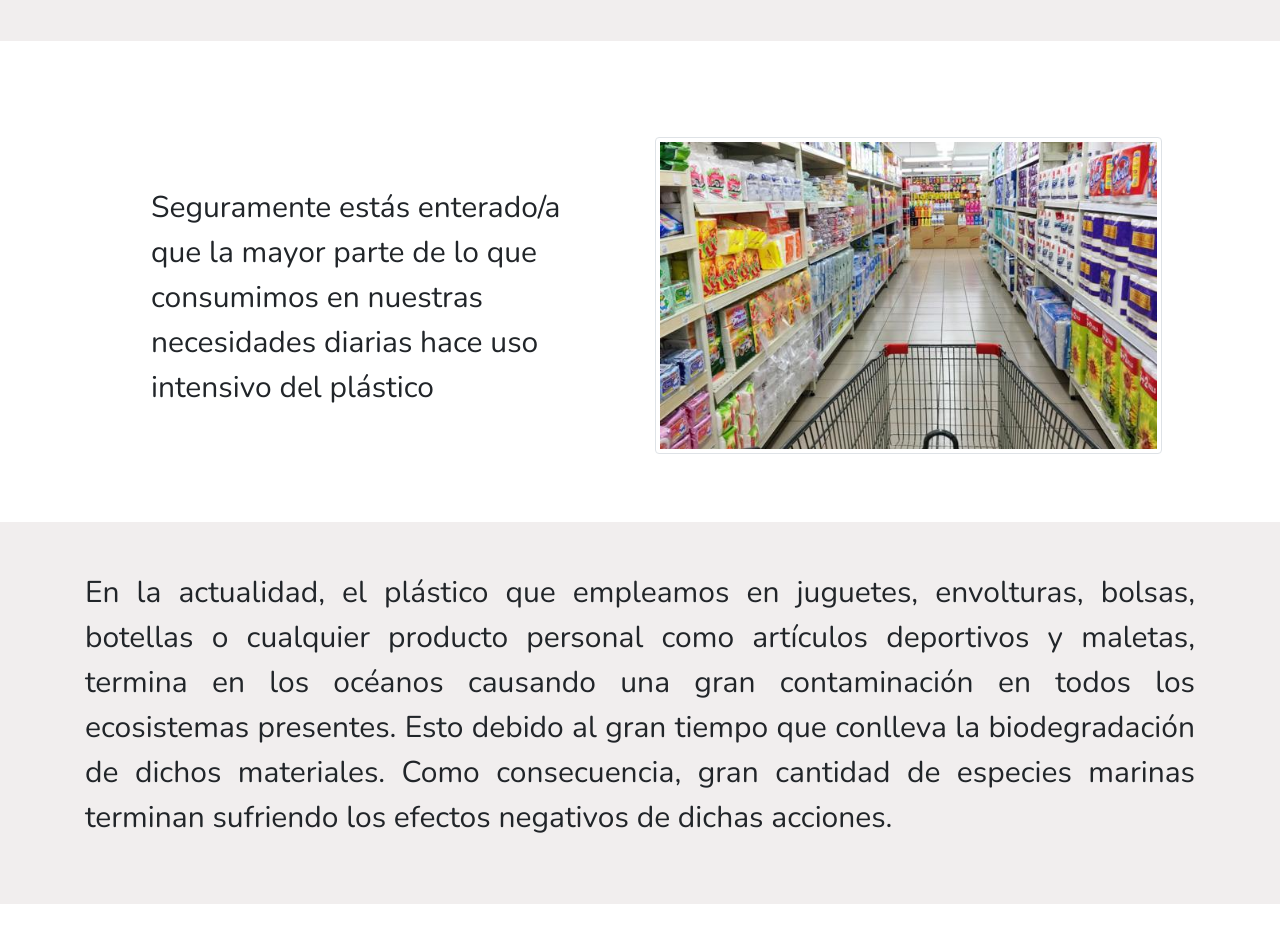
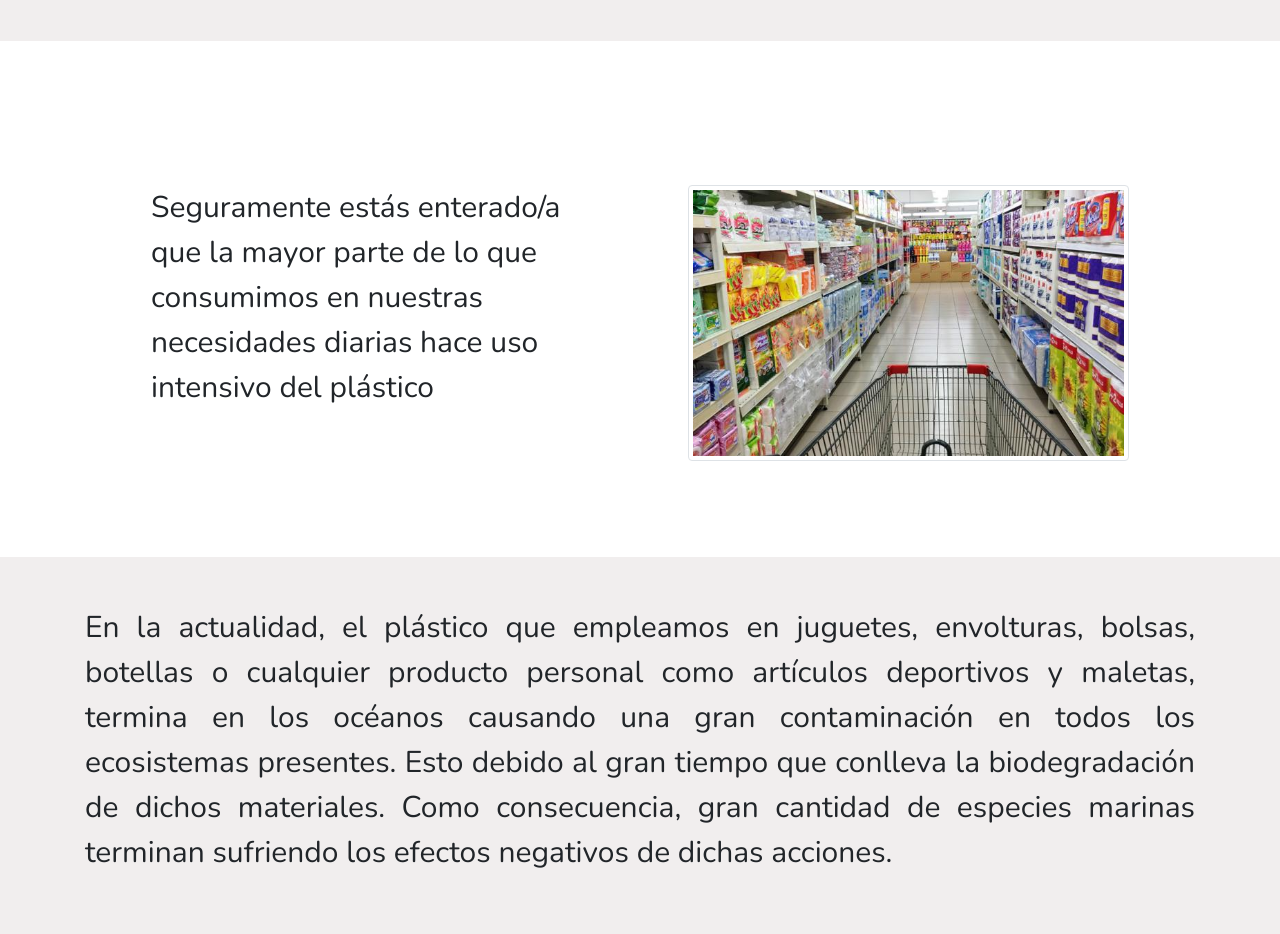
Before and after one commit to rcrespoc/rcrespoc.github.io, a plain HTML site: page residuos.html in a window 1280 px wide. Shown: the part 1040-1974 px from the top of the page. Drawn offline with nearby package versions, Linux system fonts and the light colour scheme.

Commit message:
Cambio 3

```diff
--- a/residuos.html
+++ b/residuos.html
@@ -105,10 +105,10 @@
         </div>
         <div class="container p-5 mt-5">
           <div class="row">
-              <div class="col-6 p-5">
+              <div class="col-lg-6 col-sm-12 p-5">
                 <p style="font-size: 30px;">Seguramente estás enterado/a que la mayor parte de lo que consumimos en nuestras necesidades diarias hace uso intensivo del plástico</p>
               </div>
-              <div class="col-6">
+              <div class="col-lg-6 col-sm-12 p-5">
                   <img src="imagenes/supermercados.jpg" class="w-100 img-thumbnail">
               </div>
           </div>
```
